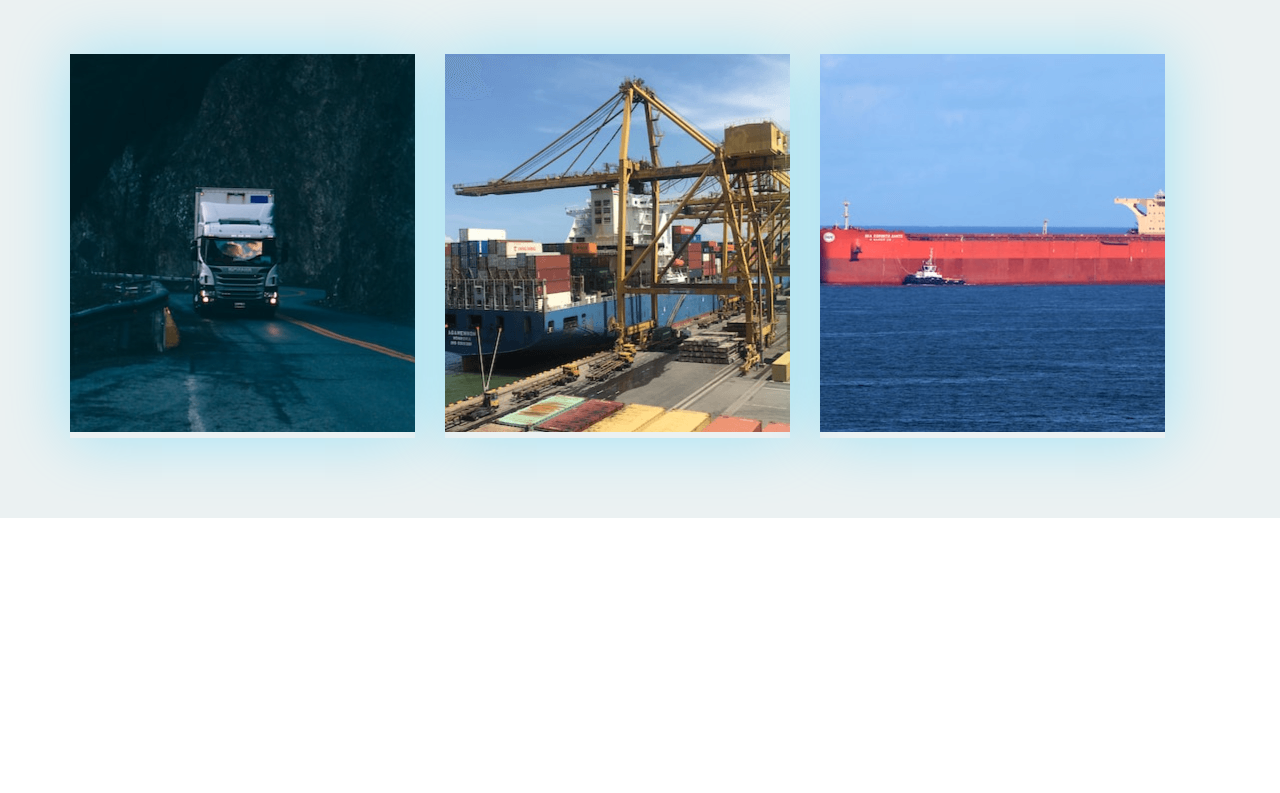
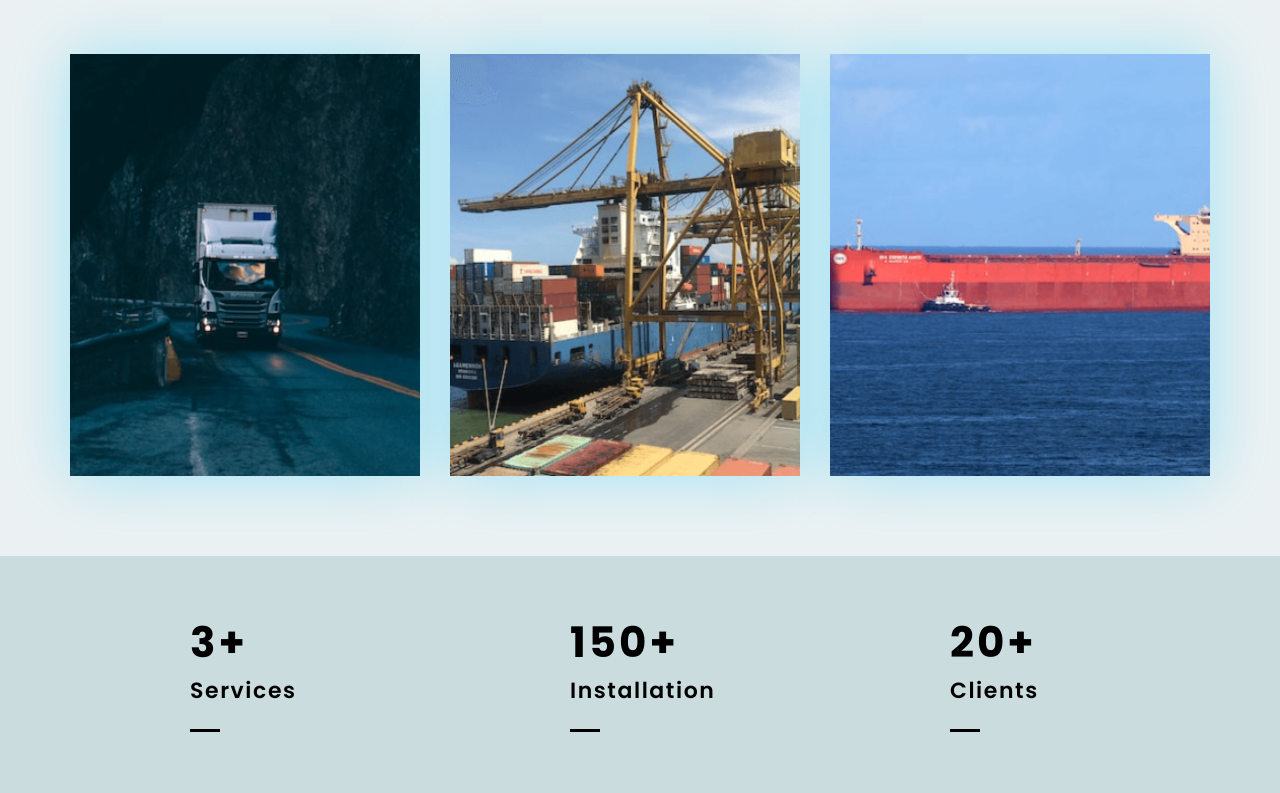
Before and after one commit to TouhinTechnical/Alif-Corporation, a plain HTML site: page index.html in a window 1280 px wide. Shown: the part 1913-2706 px from the top of the page. Before the commit the page ends 2431 px from the top, so only its background shows below. Drawn offline with nearby package versions, Linux system fonts and the light colour scheme.

Commit message:
Project Count Part Completed

```diff
--- a/assets/css/style.css
+++ b/assets/css/style.css
@@ -21,6 +21,10 @@ font-family: 'Roboto', sans-serif; */
 .col-2 {
     flex: 0 0 16.66%;
     max-width: 16.66%;
+}
+.col-4{
+    flex: 0 0 33.33%;
+    max-width: 33.33%;
 }
 .col-6{
     flex: 0 0 50%;
@@ -50,6 +54,12 @@ a{
 }
 .bg-Mystic{
     background: #EBF1F2;
+}
+.bg-Geyser{
+    background: #CBDCDF;
+}
+.bg-JungleMist{
+    background: #c1d4d7;
 }
 /* text-color */
 .text-white{
@@ -86,6 +96,9 @@ a{
 }
 .ptb-20{
     padding: 20px 0;
+}
+.ptb-55{
+    padding: 55px 0;
 }
 .ptb-80{
     padding: 80px 0;
@@ -315,6 +328,11 @@ a{
 .serviceImg{
     position: relative;
     box-shadow: 0 0 60px 0 rgba(9, 194, 250, 0.329);
+    height: 100%;
+}
+.serviceImg img{
+    width: 100%;
+    height: 100%;
 }
 .serviceImg:before {
     position: absolute;
@@ -363,3 +381,20 @@ a{
     letter-spacing: 1.2px;
 }
 /* Service Part End */
+
+/* Project Count Part Start */
+.countArea {
+    padding: 0 120px;
+}
+.countNumber {
+    font-size: 42px;
+    letter-spacing: 3.02px;
+}
+.countTitle {
+    font-size: 22px;
+    font-weight: 600;
+    letter-spacing: 1.58px;
+    text-transform: capitalize;
+    margin-bottom: 10px;
+}
+/* Project Count Part End */
--- a/index.html
+++ b/index.html
@@ -162,6 +162,36 @@
     </section> <!-- main_serviceArea -->
     <!-- Service Part End -->
 
+    <!-- Project Count Part Start -->
+    <section class="count_downArea ptb-55 bg-Geyser">
+        <div class="container">
+            <div class="row">
+                <div class="col-4">
+                    <div class="countArea">
+                        <h3 class="countNumber fw-bold">3+</h3>
+                        <h4 class="countTitle">services</h4>
+                        <span class="shortLineCute"></span>
+                    </div> <!-- countArea -->
+                </div> <!-- col-4 -->
+                <div class="col-4">
+                    <div class="countArea">
+                        <h3 class="countNumber fw-bold">150+</h3>
+                        <h4 class="countTitle">installation</h4>
+                        <span class="shortLineCute"></span>
+                    </div> <!-- countArea -->
+                </div> <!-- col-4 -->
+                <div class="col-4">
+                    <div class="countArea">
+                        <h3 class="countNumber fw-bold">20+</h3>
+                        <h4 class="countTitle">clients</h4>
+                        <span class="shortLineCute"></span>
+                    </div> <!-- countArea -->
+                </div> <!-- col-4 -->
+            </div> <!-- row -->
+        </div> <!-- container -->
+    </section> <!-- count_downArea -->
+    <!-- Project Count Part End -->
+
 
 
 
```
